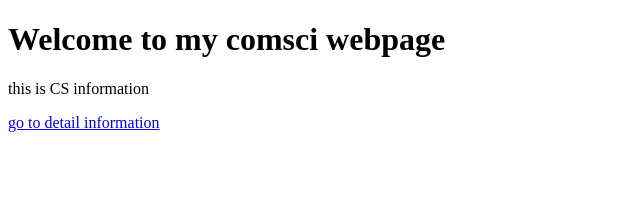
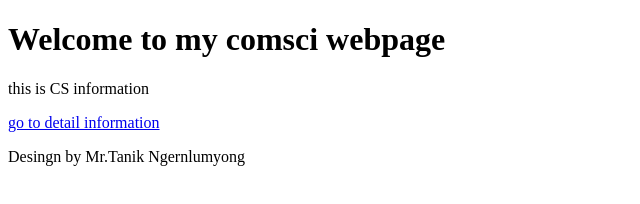
Before and after one commit to Nikname7777/cs-template, a plain HTML site: page index.html in a window 1280 px wide. Shown: the whole page, without its empty margins (0-640 px from the left). Drawn offline with Linux system fonts and the light colour scheme.

Commit message:
Update index.html

```diff
--- a/index.html
+++ b/index.html
@@ -10,5 +10,6 @@
     <h1>Welcome to my comsci webpage</h1>
     <p>this is CS information</p>
     <a href="2.html">go to detail information</a>
+    <p>Desingn by Mr.Tanik Ngernlumyong</p>
 </body>
 </html>
```
